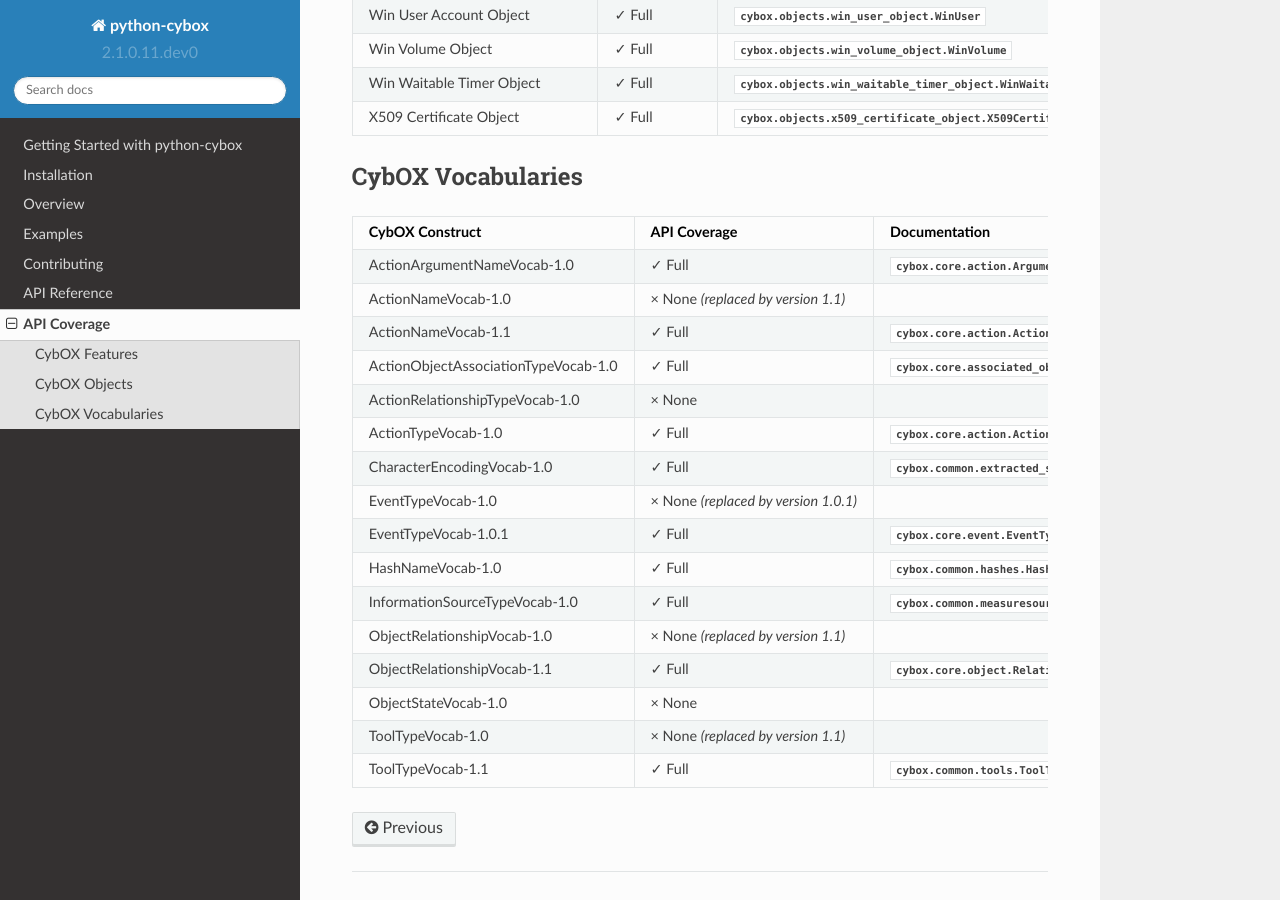
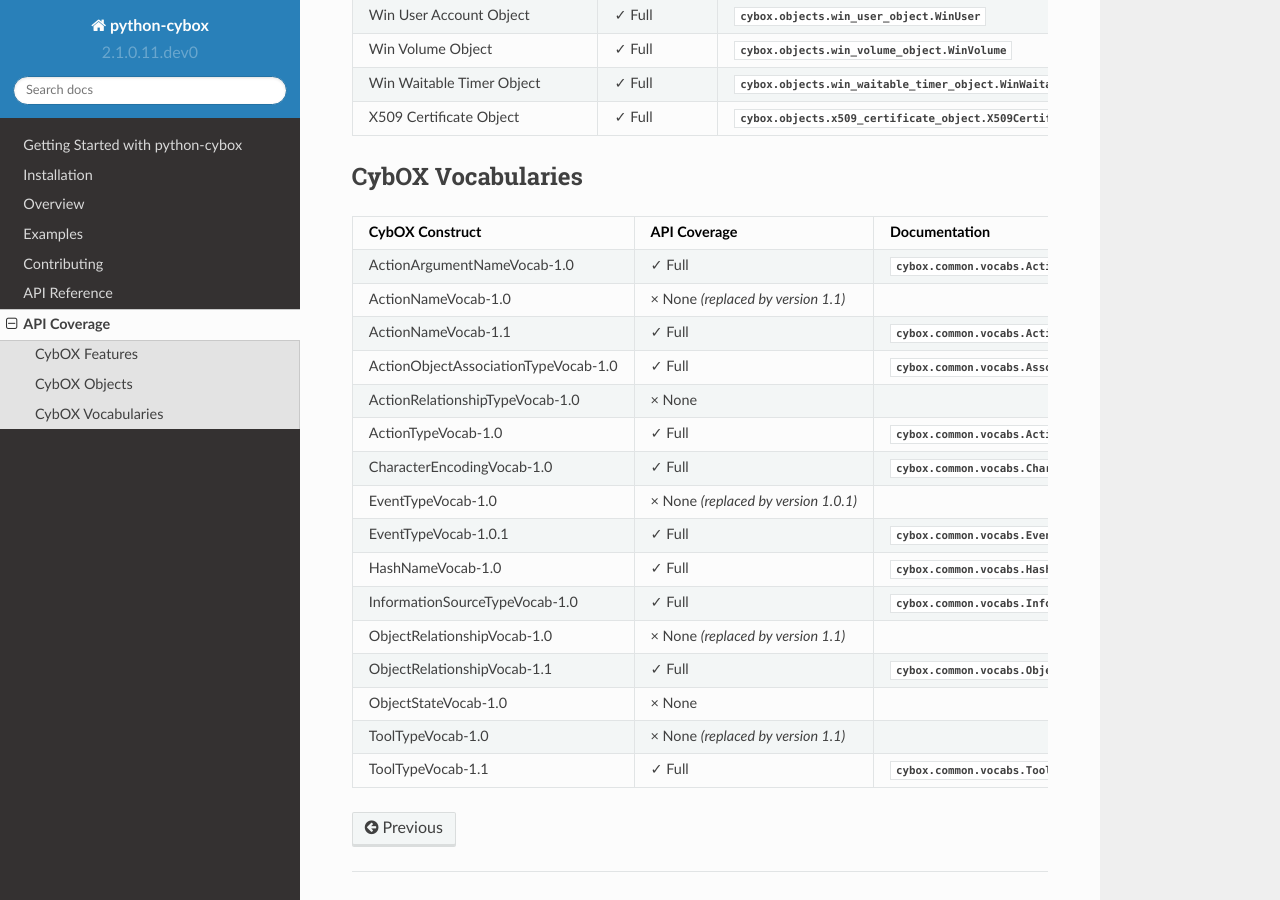
Before and after one commit to CybOXProject/python-cybox, a Sphinx documentation site: the page built from docs/api/coverage.rst, in a window 1280 px wide and 900 px high, scrolled down 3581 px. Built offline with Sphinx 7.4.7 and the Read the Docs theme 2.0.0, drawn with Linux system fonts in a browser that asks for light colours; the version number is read from the project's files by our own code.

Commit message:
Add documentation for VocabStrings. Fix #242.

```diff
--- a/docs/api/coverage.rst
+++ b/docs/api/coverage.rst
@@ -120,20 +120,20 @@
 =========================================   ========================================    ===========================================================
 CybOX Construct                              API Coverage                                Documentation
 =========================================   ========================================    ===========================================================
-ActionArgumentNameVocab-1.0                 ✓ Full                                      :class:`cybox.core.action.ArgumentName`
+ActionArgumentNameVocab-1.0                 ✓ Full                                      :class:`cybox.common.vocabs.ActionArgumentName`
 ActionNameVocab-1.0                         × None *(replaced by version 1.1)*
-ActionNameVocab-1.1                         ✓ Full                                      :class:`cybox.core.action.ActionName`
-ActionObjectAssociationTypeVocab-1.0        ✓ Full                                      :class:`cybox.core.associated_object.AssociationType`
+ActionNameVocab-1.1                         ✓ Full                                      :class:`cybox.common.vocabs.ActionName`
+ActionObjectAssociationTypeVocab-1.0        ✓ Full                                      :class:`cybox.common.vocabs.AssociationType`
 ActionRelationshipTypeVocab-1.0             × None
-ActionTypeVocab-1.0                         ✓ Full                                      :class:`cybox.core.action.ActionType`
-CharacterEncodingVocab-1.0                  ✓ Full                                      :class:`cybox.common.extracted_string.CharacterEncoding`
+ActionTypeVocab-1.0                         ✓ Full                                      :class:`cybox.common.vocabs.ActionType`
+CharacterEncodingVocab-1.0                  ✓ Full                                      :class:`cybox.common.vocabs.CharacterEncoding`
 EventTypeVocab-1.0                          × None *(replaced by version 1.0.1)*
-EventTypeVocab-1.0.1                        ✓ Full                                      :class:`cybox.core.event.EventType`
-HashNameVocab-1.0                           ✓ Full                                      :class:`cybox.common.hashes.HashName`
-InformationSourceTypeVocab-1.0              ✓ Full                                      :class:`cybox.common.measuresource.InformationSourceType`
+EventTypeVocab-1.0.1                        ✓ Full                                      :class:`cybox.common.vocabs.EventType`
+HashNameVocab-1.0                           ✓ Full                                      :class:`cybox.common.vocabs.HashName`
+InformationSourceTypeVocab-1.0              ✓ Full                                      :class:`cybox.common.vocabs.InformationSourceType`
 ObjectRelationshipVocab-1.0                 × None *(replaced by version 1.1)*
-ObjectRelationshipVocab-1.1                 ✓ Full                                      :class:`cybox.core.object.Relationship`
+ObjectRelationshipVocab-1.1                 ✓ Full                                      :class:`cybox.common.vocabs.ObjectRelationship`
 ObjectStateVocab-1.0                        × None
 ToolTypeVocab-1.0                           × None *(replaced by version 1.1)*
-ToolTypeVocab-1.1                           ✓ Full                                      :class:`cybox.common.tools.ToolType`
+ToolTypeVocab-1.1                           ✓ Full                                      :class:`cybox.common.vocabs.ToolType`
 =========================================   ========================================    ===========================================================
```
Also changed, not shown: docs/overview.rst (+14 -0 lines).
